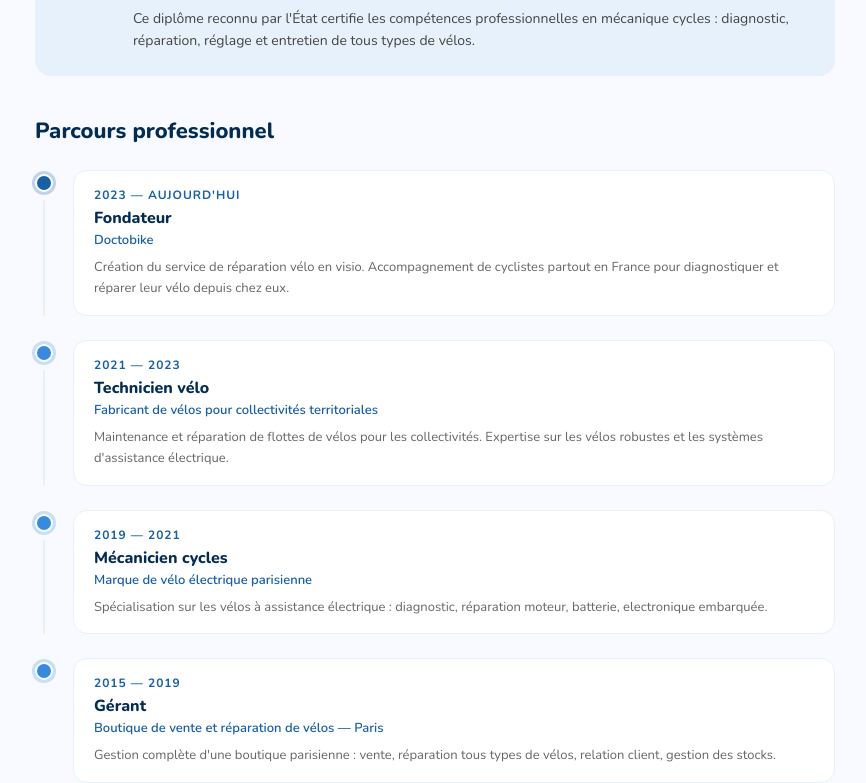
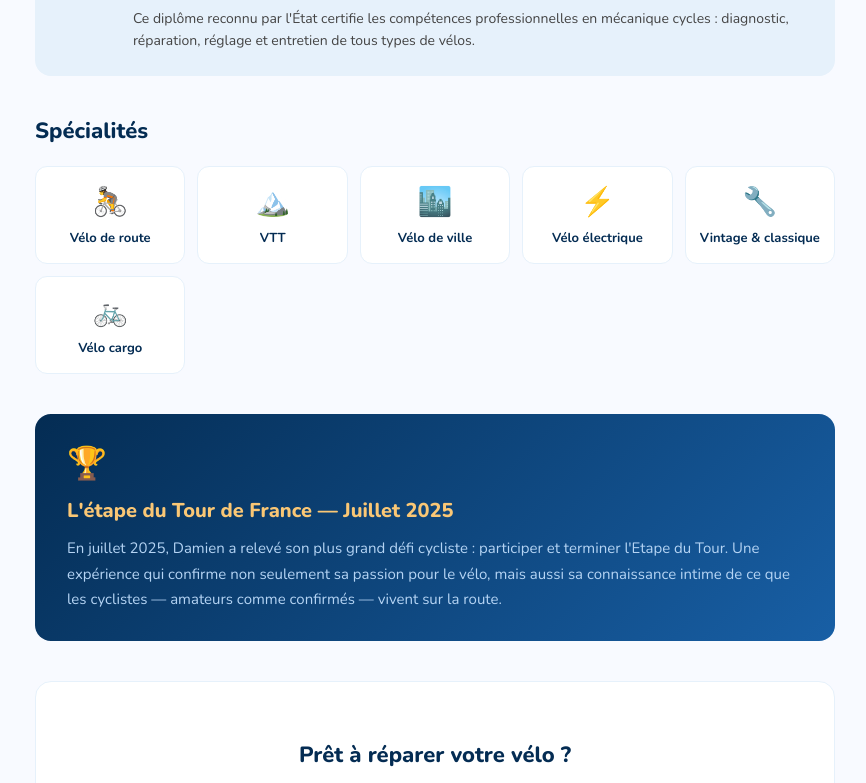
Before and after one commit to sarahlebeze-coder/doctobike2, a Next.js app: page /about in a window 1280 px wide. Shown: the part 817-1600 px from the top of the page, without its empty margins (205-1071 px from the left). Built offline with nearby package versions, Linux system fonts and the light colour scheme.

Commit message:
Update page.tsx

```diff
--- a/app/about/page.tsx
+++ b/app/about/page.tsx
@@ -23,37 +23,6 @@ const Logo = () => (
     <span style={{ fontFamily: font, fontSize: 22, fontWeight: 800, color: '#042C53' }}>Doctobike</span>
   </div>
 )
-
-const experiences = [
-  {
-    period: '2023 — aujourd\'hui',
-    role: 'Fondateur',
-    company: 'Doctobike',
-    desc: 'Création du service de réparation vélo en visio. Accompagnement de cyclistes partout en France pour diagnostiquer et réparer leur vélo depuis chez eux.',
-    color: '#185FA5',
-  },
-  {
-    period: '2021 — 2023',
-    role: 'Technicien vélo',
-    company: 'Fabricant de vélos pour collectivités territoriales',
-    desc: 'Maintenance et réparation de flottes de vélos pour les collectivités. Expertise sur les vélos robustes et les systèmes d\'assistance électrique.',
-    color: '#378ADD',
-  },
-  {
-    period: '2019 — 2021',
-    role: 'Mécanicien cycles',
-    company: 'Marque de vélo électrique parisienne',
-    desc: 'Spécialisation sur les vélos à assistance électrique : diagnostic, réparation moteur, batterie, electronique embarquée.',
-    color: '#378ADD',
-  },
-  {
-    period: '2015 — 2019',
-    role: 'Gérant',
-    company: 'Boutique de vente et réparation de vélos — Paris',
-    desc: 'Gestion complète d\'une boutique parisienne : vente, réparation tous types de vélos, relation client, gestion des stocks.',
-    color: '#378ADD',
-  },
-]
 
 const specialties = [
   { icon: '🚴', label: 'Vélo de route' },
@@ -97,9 +66,6 @@ export default function AboutPage() {
               <div style={{ background: 'rgba(255,255,255,0.1)', border: '1px solid rgba(255,255,255,0.2)', borderRadius: 20, padding: '6px 16px', fontSize: 13, color: '#E6F1FB' }}>
                 🏆 Étape du Tour de France 2025
               </div>
-              <div style={{ background: 'rgba(255,255,255,0.1)', border: '1px solid rgba(255,255,255,0.2)', borderRadius: 20, padding: '6px 16px', fontSize: 13, color: '#E6F1FB' }}>
-                📍 Paris
-              </div>
             </div>
           </div>
         </section>
@@ -109,7 +75,7 @@ export default function AboutPage() {
           {/* Citation */}
           <div style={{ background: 'white', borderRadius: 16, border: '1px solid #E6F1FB', borderLeft: '4px solid #185FA5', padding: '24px 28px', marginBottom: 40 }}>
             <p style={{ fontSize: 17, color: '#042C53', lineHeight: 1.7, margin: 0, fontStyle: 'italic' }}>
-              "J'ai passé des années à réparer des vélos en atelier à Paris. Avec Doctobike, je veux rendre cette expertise accessible à tous, depuis chez soi. Parce qu'un vélo en panne ne devrait pas vous immobiliser."
+              "Pouvoir réparer son vélo à tout moment, facilement et rapidement. Avec Doctobike, vous serez accompagné dans la réparation de A à Z. Un accompagnement entièrement personnalisé dès que vous en avez besoin."
             </p>
             <p style={{ margin: '12px 0 0', color: '#185FA5', fontWeight: 700, fontSize: 14 }}>— Damien, fondateur de Doctobike</p>
           </div>
@@ -124,27 +90,6 @@ export default function AboutPage() {
                 Ce diplôme reconnu par l'État certifie les compétences professionnelles en mécanique cycles : diagnostic, réparation, réglage et entretien de tous types de vélos.
               </p>
             </div>
-          </div>
-
-          {/* Parcours */}
-          <h2 style={{ color: '#042C53', fontWeight: 800, fontSize: 22, marginBottom: 24 }}>Parcours professionnel</h2>
-          <div style={{ position: 'relative', marginBottom: 40 }}>
-            {experiences.map((exp, i) => (
-              <div key={i} style={{ display: 'flex', gap: 20, marginBottom: 24 }}>
-                <div style={{ display: 'flex', flexDirection: 'column', alignItems: 'center', flexShrink: 0 }}>
-                  <div style={{ width: 14, height: 14, borderRadius: '50%', background: exp.color, border: '2px solid white', boxShadow: `0 0 0 3px ${exp.color}40`, marginTop: 4 }}/>
-                  {i < experiences.length - 1 && (
-                    <div style={{ width: 2, flex: 1, background: '#E6F1FB', marginTop: 8 }}/>
-                  )}
-                </div>
-                <div style={{ background: 'white', borderRadius: 14, border: '1px solid #E6F1FB', padding: '16px 20px', flex: 1, marginBottom: i < experiences.length - 1 ? 0 : 0 }}>
-                  <div style={{ fontSize: 12, color: '#185FA5', fontWeight: 700, marginBottom: 4, textTransform: 'uppercase', letterSpacing: '0.08em' }}>{exp.period}</div>
-                  <div style={{ fontSize: 16, fontWeight: 800, color: '#042C53', marginBottom: 2 }}>{exp.role}</div>
-                  <div style={{ fontSize: 13, color: '#185FA5', fontWeight: 600, marginBottom: 8 }}>{exp.company}</div>
-                  <p style={{ color: '#666', fontSize: 13, lineHeight: 1.6, margin: 0 }}>{exp.desc}</p>
-                </div>
-              </div>
-            ))}
           </div>
 
           {/* Spécialités */}
@@ -163,7 +108,7 @@ export default function AboutPage() {
             <div style={{ fontSize: 32, marginBottom: 12 }}>🏆</div>
             <h2 style={{ fontWeight: 800, fontSize: 20, margin: '0 0 12px', color: '#FAC775' }}>L'étape du Tour de France — Juillet 2025</h2>
             <p style={{ color: '#B5D4F4', fontSize: 15, lineHeight: 1.7, margin: 0 }}>
-              En juillet 2025, Damien a relevé son plus grand défi cycliste : compléter une étape officielle du Tour de France. Une expérience qui confirme non seulement sa passion pour le vélo, mais aussi sa connaissance intime de ce que les cyclistes — amateurs comme confirmés — vivent sur la route.
+              En juillet 2025, Damien a relevé son plus grand défi cycliste : participer et terminer l'Etape du Tour. Une expérience qui confirme non seulement sa passion pour le vélo, mais aussi sa connaissance intime de ce que les cyclistes — amateurs comme confirmés — vivent sur la route.
             </p>
           </div>
 
```
